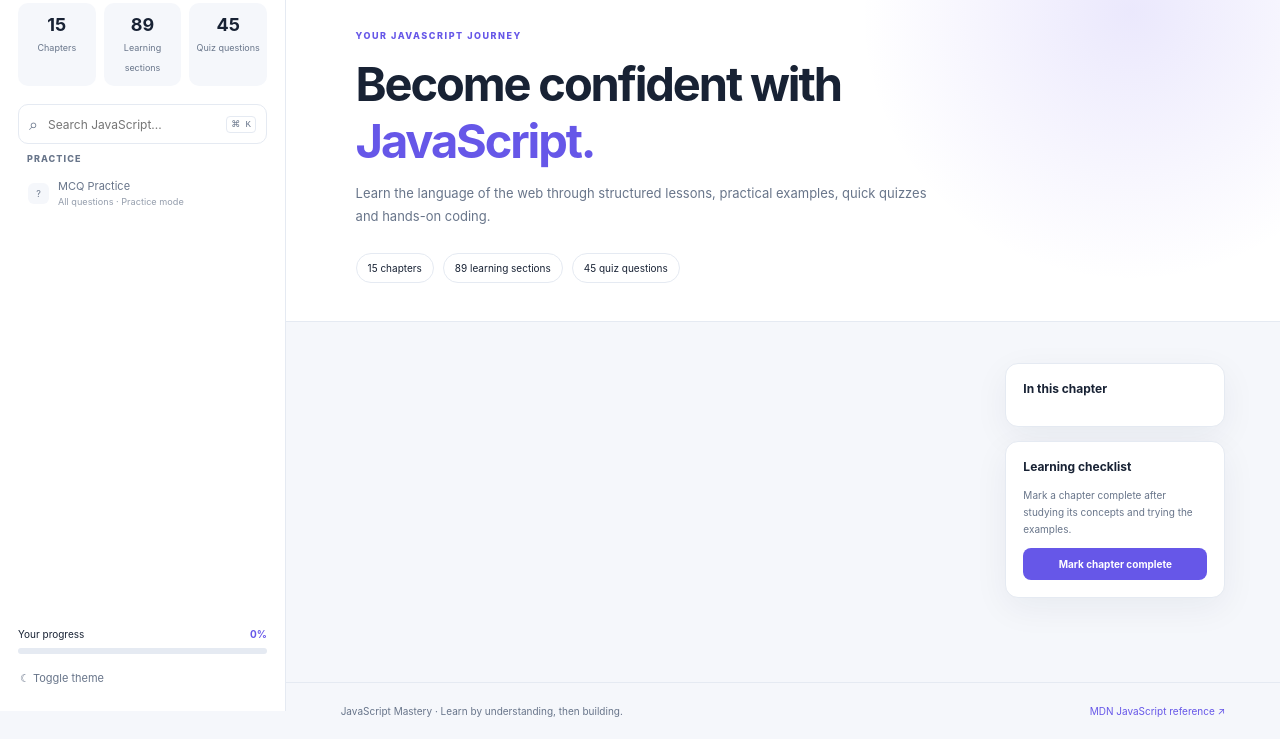
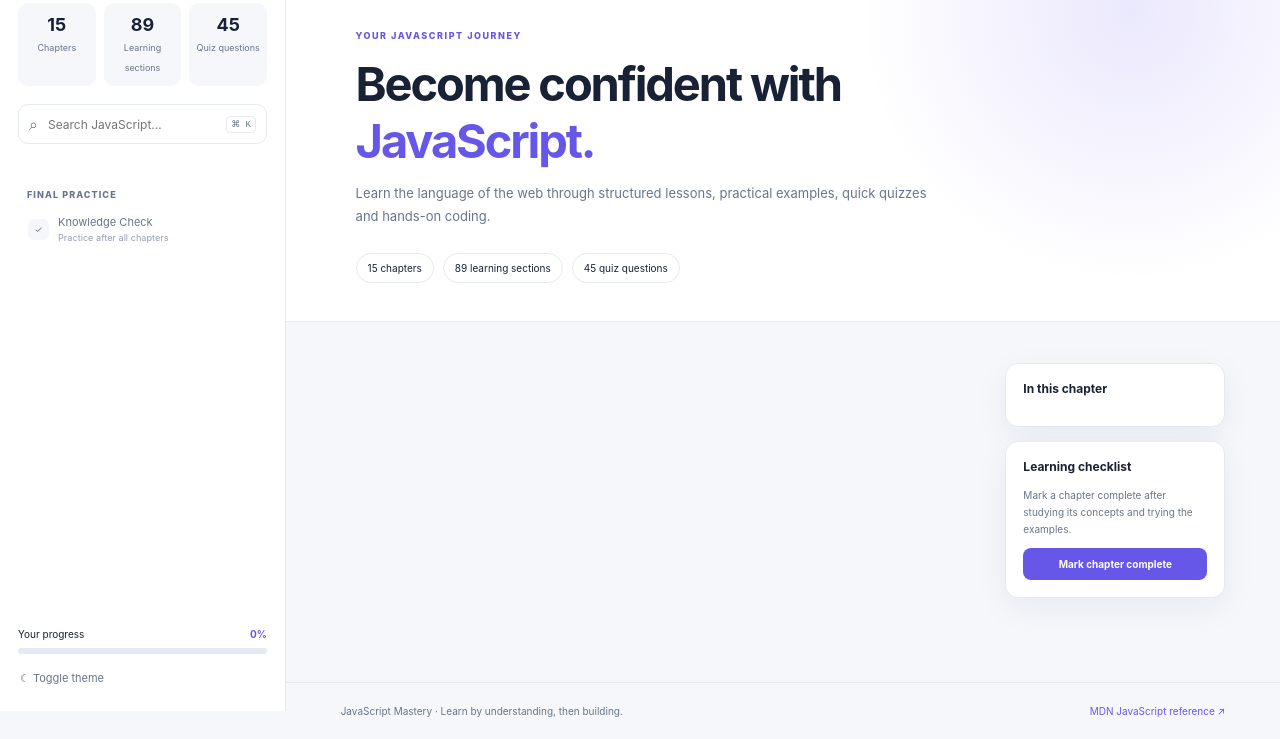
Before and after one commit to Kushagrarai09/javascript-mastery-guide, a plain HTML site: page index.html in a window 1280 px wide. Shown: the part 89-828 px from the top of the page. Drawn offline with Linux system fonts and the light colour scheme.

Commit message:
ui: move Knowledge Check below the chapter navigation

```diff
--- a/index.html
+++ b/index.html
@@ -23,9 +23,9 @@
         <div><strong id="quiz-count">45</strong><span>Quiz questions</span></div>
       </div>
       <label class="search-box"><span aria-hidden="true">⌕</span><input id="search-input" type="search" placeholder="Search JavaScript..." autocomplete="off"><kbd>⌘ K</kbd></label>
-      <div class="nav-heading">PRACTICE</div>
-      <button class="chapter-link practice-nav-link" id="mcq-nav" type="button"><span class="num">?</span><span>MCQ Practice <small style="display:block;opacity:.7;margin-top:3px">All questions · Practice mode</small></span></button>
       <nav class="chapter-nav" id="chapter-nav" aria-label="Course chapters"></nav>
+      <div class="nav-heading knowledge-check-heading">FINAL PRACTICE</div>
+      <button class="chapter-link practice-nav-link" id="mcq-nav" type="button"><span class="num">✓</span><span>Knowledge Check <small style="display:block;opacity:.7;margin-top:3px">Practice after all chapters</small></span></button>
       <div class="sidebar-bottom">
         <div class="progress-label"><span>Your progress</span><strong id="progress-text">0%</strong></div>
         <div class="progress-track"><span id="progress-bar"></span></div>
```
